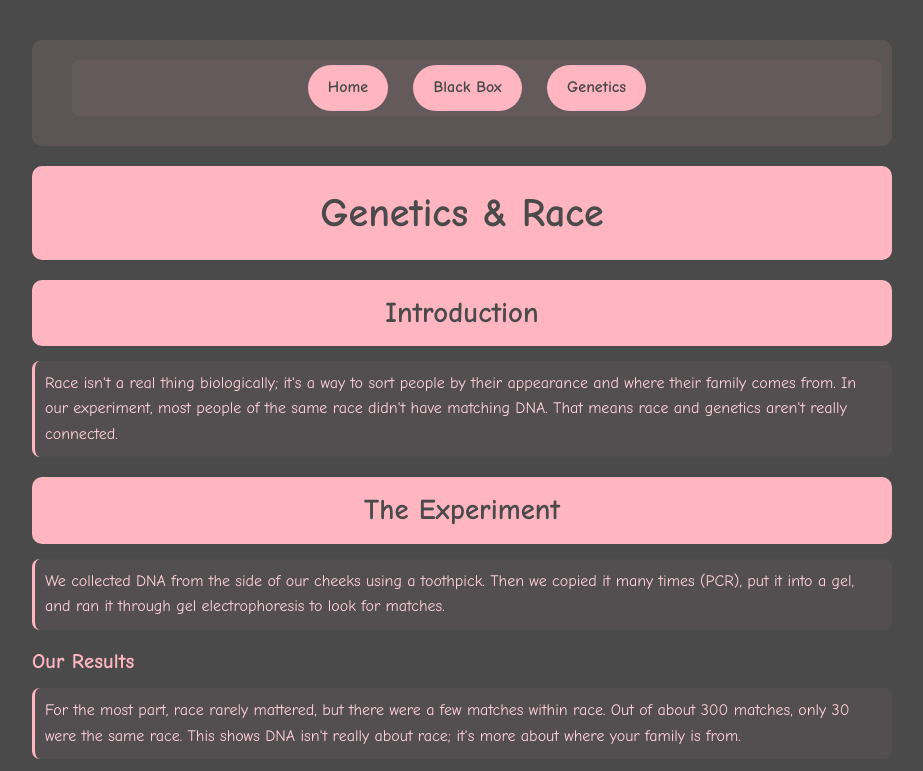
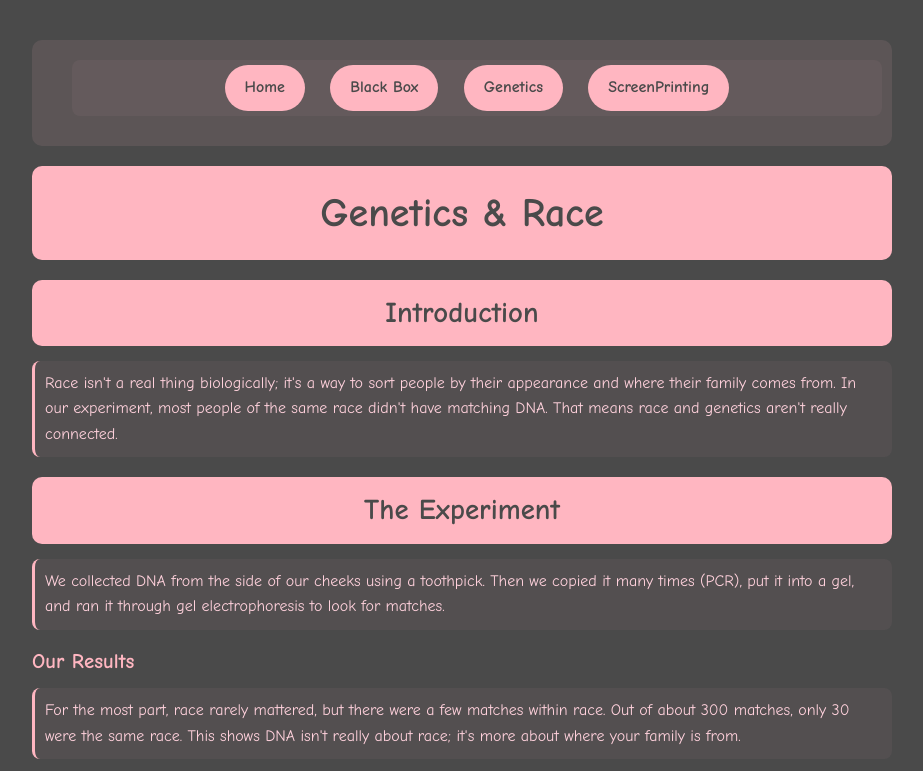
Before and after one commit to YassineDah/YassineDah.github.io, a plain HTML site: page genetics.html in a window 1280 px wide. Shown: the top 771 px of the page, without its empty margins (178-1101 px from the left). Drawn offline with Linux system fonts and the light colour scheme.

Commit message:
Update genetics.html

```diff
--- a/genetics.html
+++ b/genetics.html
@@ -7,12 +7,12 @@
     <link rel="stylesheet" href="style.css">
 </head>
 <body>
-
 <nav>
     <ul>
         <li><a href="index.html">Home</a></li>
         <li><a href="blackbox.html">Black Box</a></li>
         <li><a href="genetics.html">Genetics</a></li>
+        <li><a href="screenprint.html">ScreenPrinting</a></li>
     </ul>
 </nav>
 
```
Lines whose indentation alone changed are shown as unchanged.
